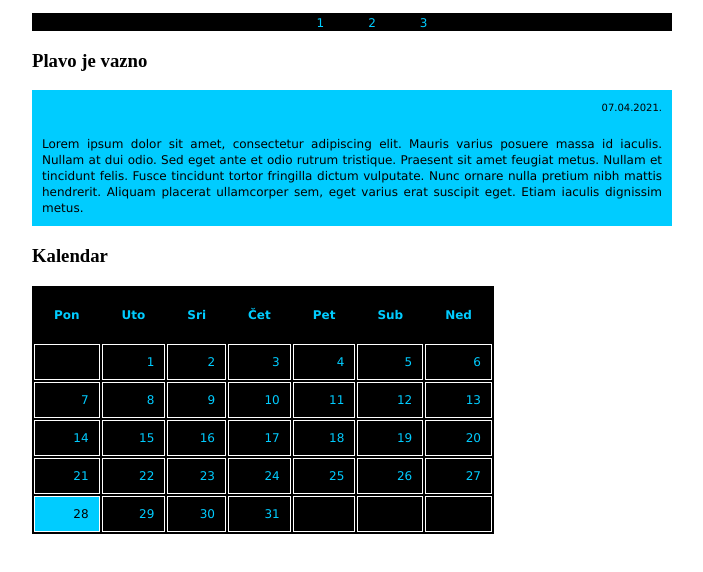
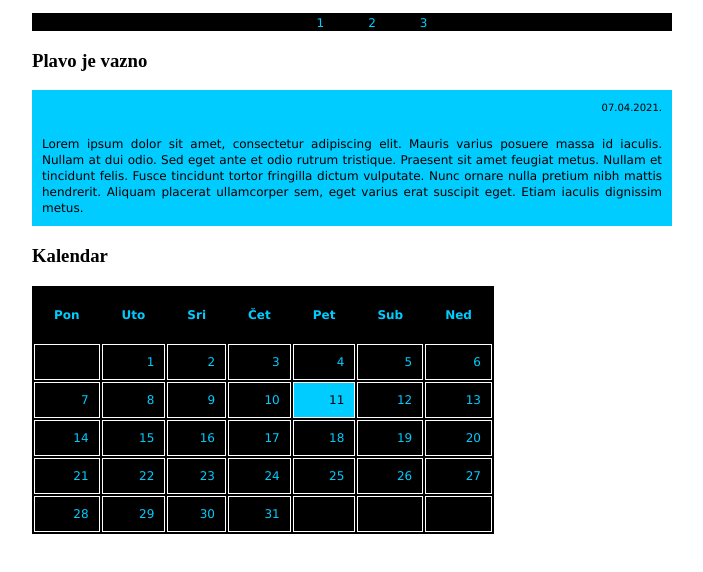
Before and after one commit to TheGugaJeans/Ignjat-Predavec, a plain HTML site: page Vjezba_3_1.html in a window 1280 px wide. Shown: the part 148-720 px from the top of the page, without its empty margins (288-991 px from the left). Drawn offline with Linux system fonts and the light colour scheme.

Commit message:
Add files via upload

```diff
--- a/Vjezba_3_1.html
+++ b/Vjezba_3_1.html
@@ -44,7 +44,7 @@
     <td>8</td>
     <td>9</td>
     <td>10</td>
-    <td>11</td>
+    <td  class="oznaceniDatum">11</td>
     <td>12</td>
     <td>13</td>
   </tr>
@@ -67,7 +67,7 @@
     <td>27</td>
   </tr>
   <tr>
-    <td  class="oznaceniDatum">28</td>
+    <td>28</td>
     <td>29</td>
     <td>30</td>
     <td>31</td>
```
